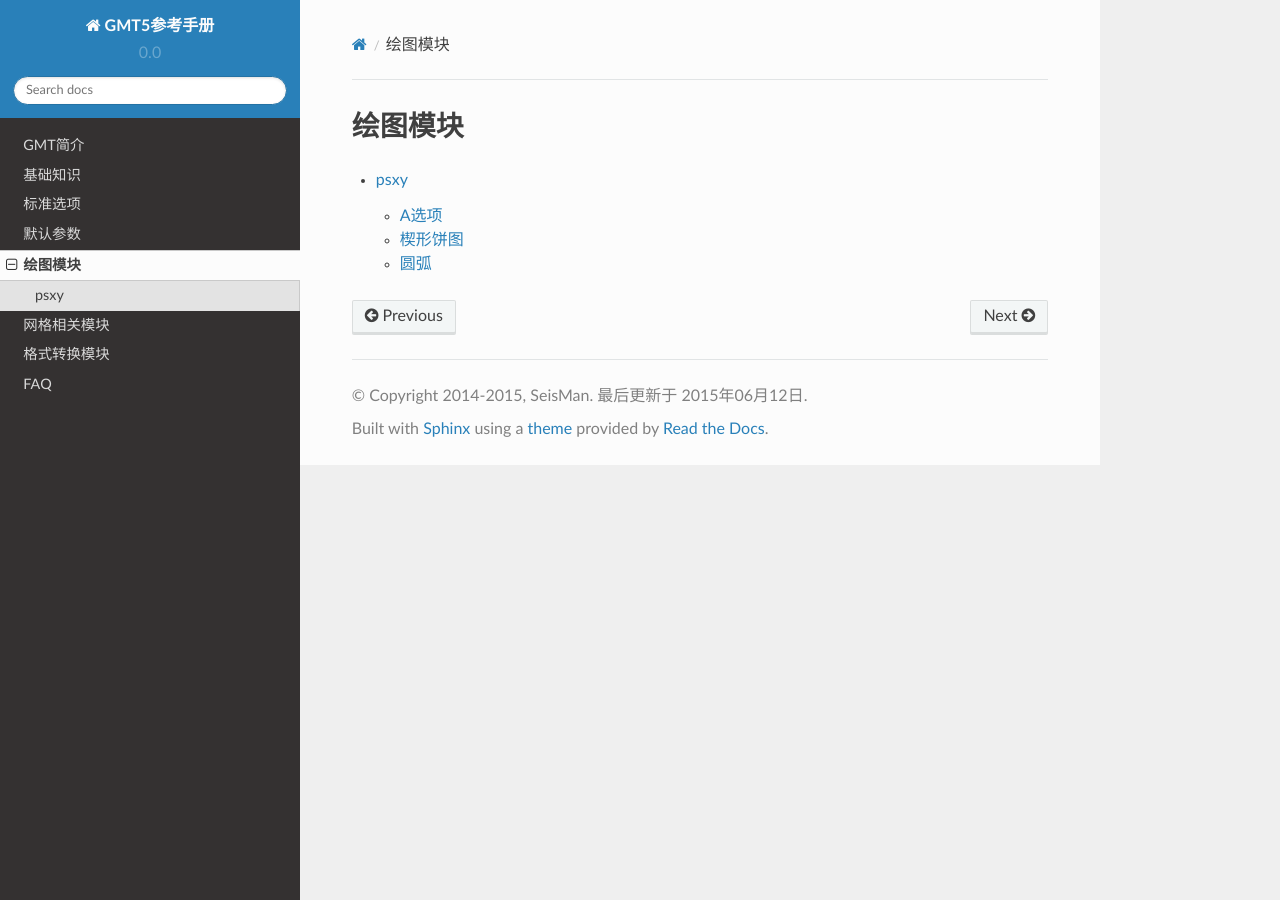
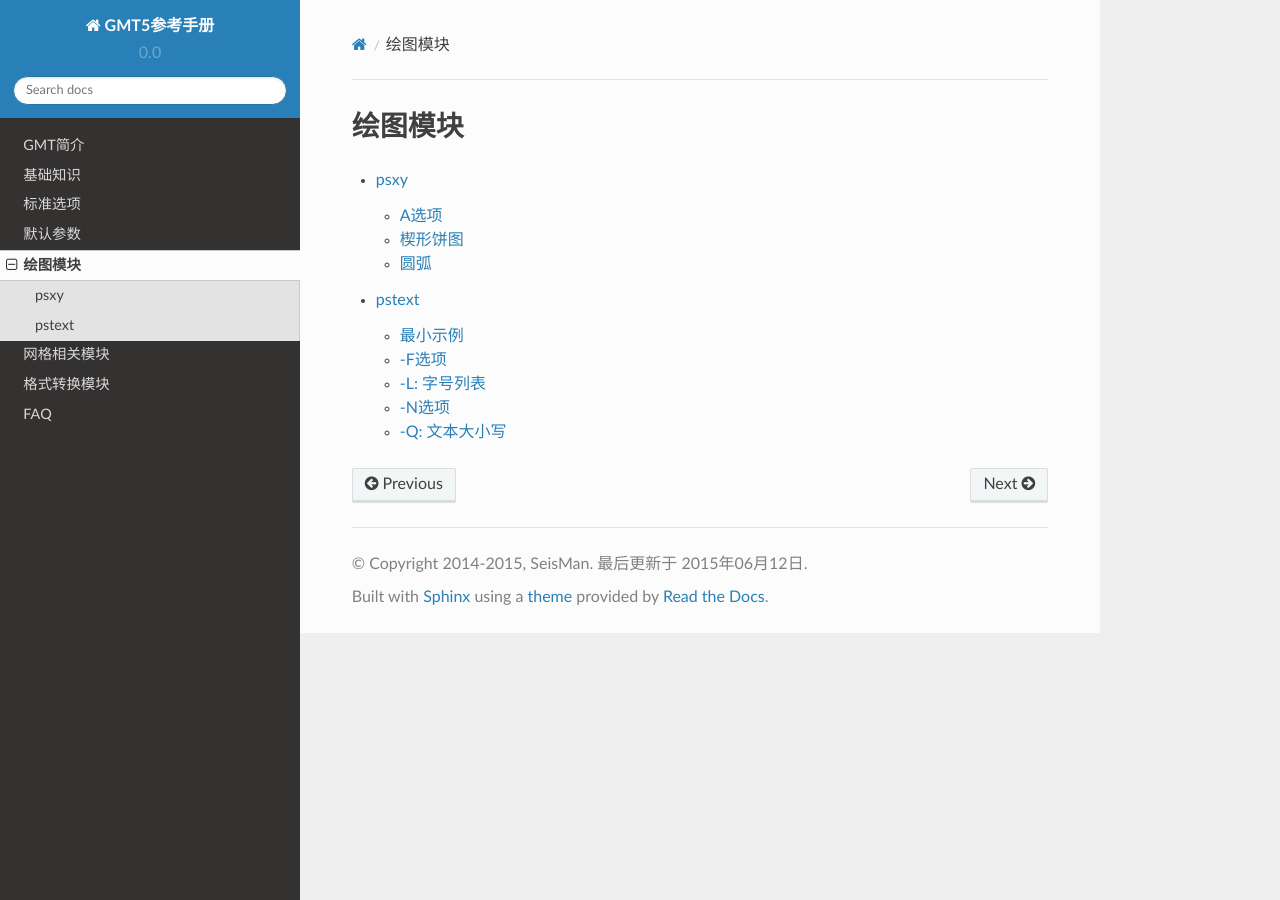
Before and after one commit to seisman/GMT5_Docs, a Sphinx documentation site: the page built from source/plot-modules.rst, in a window 1280 px wide. Built offline with Sphinx 7.4.7 and the Read the Docs theme 2.0.0, drawn with Linux system fonts in a browser that asks for light colours; some of the changed lines change nothing that is shown.

Commit message:
pstext命令

```diff
--- a/source/plot-modules.rst
+++ b/source/plot-modules.rst
@@ -5,3 +5,4 @@
    :maxdepth: 2
 
    psxy
+   pstext
--- /dev/null
+++ b/source/pstext.rst
@@ -0,0 +1,91 @@
+.. index:: ! pstext
+
+pstext
+======
+
+:ctime: 2015-06-12
+:mtime: 2015-06-12
+
+pstext用于在纸上写文本。
+
+最小示例
+--------
+
+默认情况下，pstext需要的输入数据的格式为::
+
+    x   y   text
+
+如果数据比较少的话，可以直接在命令里将数据传给pstext::
+
+    gmt pstext -R0/10/0/10 -JX10c/10c -B1 > text.ps << EOF
+    3   4   Text1
+    6   8   Text2
+    EOF
+
+如果数据比较多，一般会先把数据写到文件里，然后把数据文件传给pstext::
+
+    gmt pstext input.dat -R0/10/0/10 -JX10c/10c -B1 > text.ps
+
+当然，pstext也可以一次处理多个文件::
+
+    gmt pstext input1.dat input2.dat -R0/10/0/10 -JX10c/10c -B1 > text.ps
+
+-F选项
+------
+
+仅仅把文本写在纸上还不够，-F选项用于调整文本的角度、对齐方式、字体、字号、颜色等等。
+
+-F选项的语法是::
+
+    -F[+a[<angle>]][+c[<justify>]][+f[<font>]][+h|l][+j[<justify>]]
+
+- ``+f<font>``\ 用于设置文本的字体，<font>的格式为\ ``size,fontname,color``\ 。
+- ``+a<angle>``\ 用于设置文本旋转的角度；
+- ``+j<justify>``\ 用于设置文本的对齐方式；
+
+字体的设置，参考\ :doc:`text`\ 中的相关说明；对齐方式，参考\ :doc:`justification`\ 中的相关说明。
+
+下面的命令中，统一设置了所有文本的字号为30p，4号字体，红色，文本旋转45度，且以左上角对齐::
+
+    gmt pstext -R0/10/0/10 -JX10c/10c -B1g1 -F+f30p,4,red+a45+jTL > text.ps << EOF
+    3 4 Text1
+    6 8 Text2
+    EOF
+
+有时候，会希望输入数据的每一行有不同的文本属性，此时就不能在命令里直接指定文本属性了，而需要对每行分别指定属性，相应的输入数据的格式也要根据命令发生变化。例如：
+
+``-F+f``\ 表示输入数据的每一行要有不同的字体，此时输入数据的格式为::
+
+    x   y   font    text
+
+``-F+f12p,Helvetica-Bold,red+j+a``\ 为所有行设置了统一的字体，但每一行需要单独指定对齐方式和角度，此时输入数据的格式为::
+
+    x   y   justification   angle   text
+
+``-F+f+j+a``\ 表示所有数据都需要单独指定字体、对齐方式和角度，此时输入数据的格式为::
+
+    x   y   font    justification   font    text
+
+``-F+a+j+f``\ 与前一个例子类似，唯一的区别在于子选项的顺序不同，而输入数据的格式要与子选项的顺序相匹配，此时输入数据的格式为::
+
+    x   y   angle   justification   font    text
+
+-L: 字号列表
+------------
+
+用于列出GMT所支持的所有字体名及其对应的字号::
+
+    gmt pstext -L
+
+-N选项
+------
+
+默认情况下，若文本超过了底图边框，则不显示该文本，即文本被裁剪掉了(clip)。使用-N选项，即便文本超出了底图边框的范围，也依然会显示。
+
+-Q: 文本大小写
+--------------
+
+默认情况下，输入数据中文本是什么样，显示的时候就是什么样。
+
+- ``-Ql``\ ：所有文本以小写(**l**\ ower case)显示；
+- ``-Qu``\ ：所有文本以大写(**u**\ pper case)显示；
```
